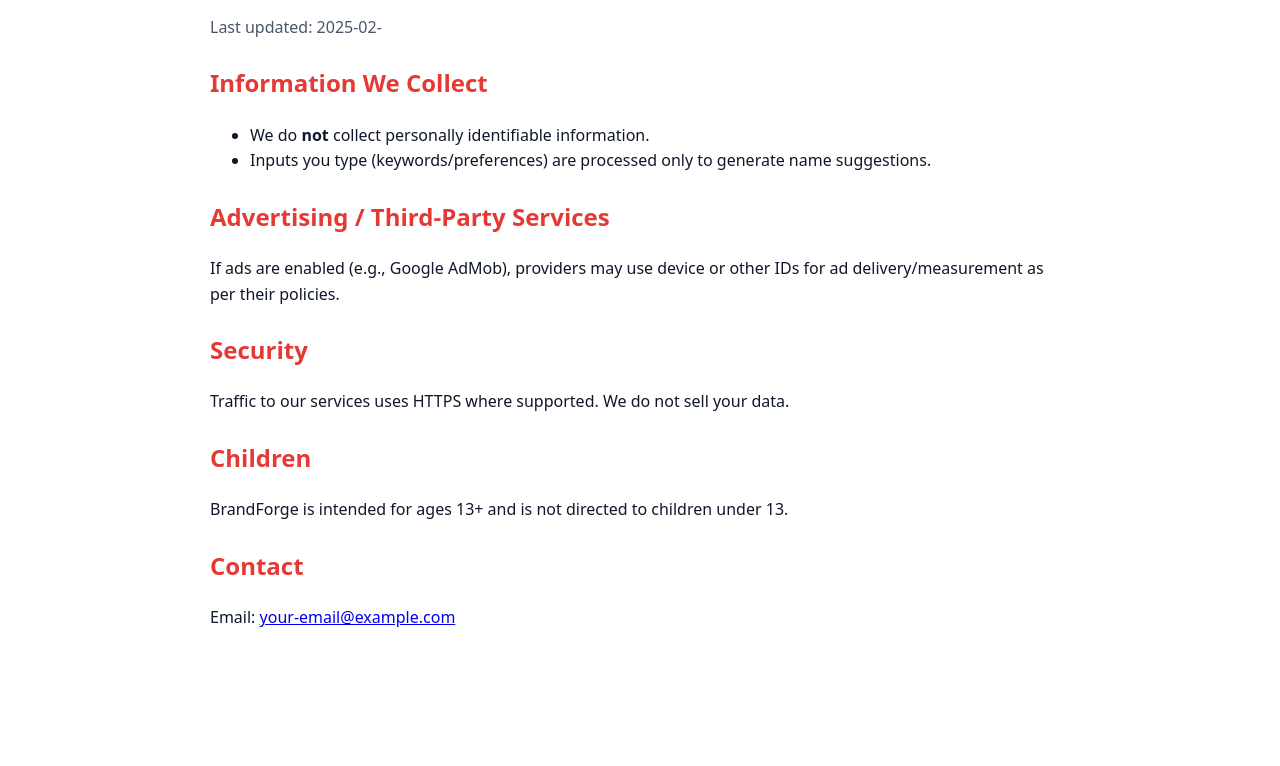
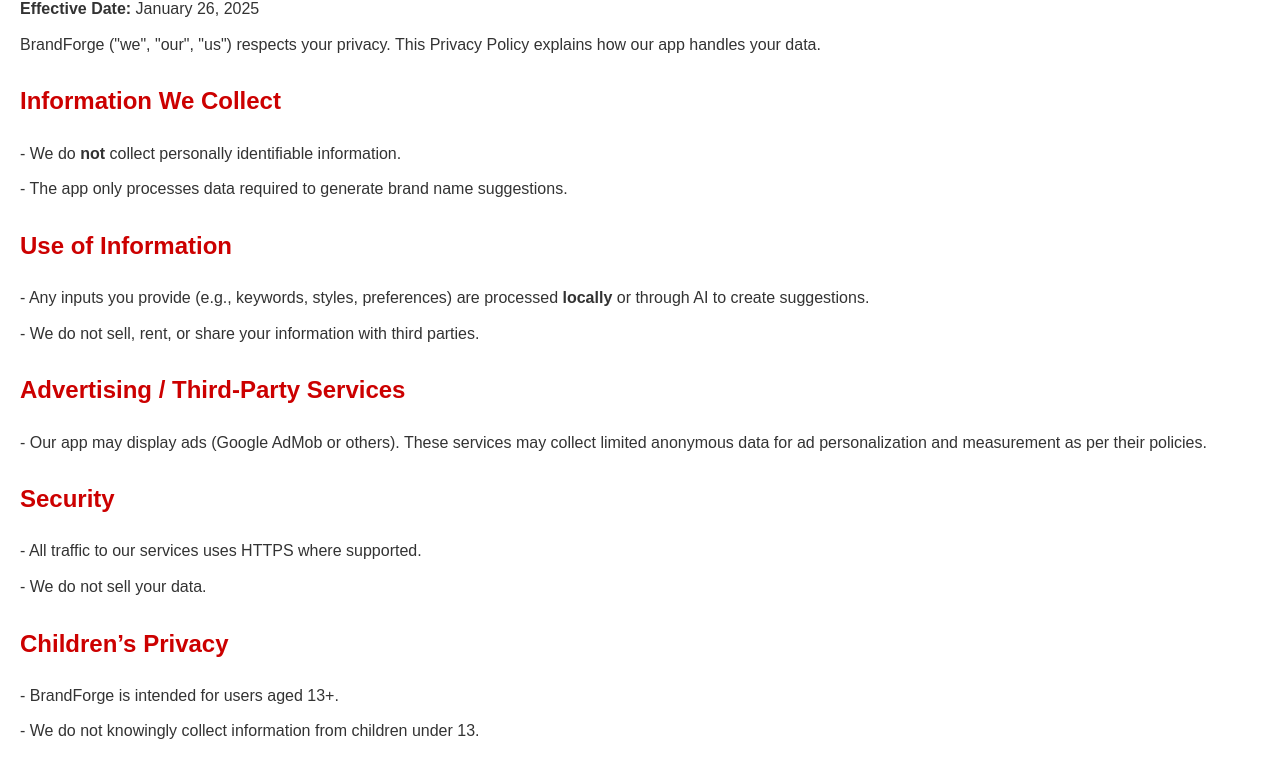
Before and after one commit to raghvendrprajapat/Brandforge-privacy-policy, a plain HTML site: page index.html in a window 1280 px wide. Shown: the part 98-864 px from the top of the page. Before the commit the page ends 800 px from the top, so only its background shows below. Drawn offline with Linux system fonts and the light colour scheme.

Commit message:
index.html

```diff
--- a/index.html
+++ b/index.html
@@ -2,34 +2,59 @@
 <html lang="en">
 <head>
   <meta charset="UTF-8" />
-  <meta name="viewport" content="width=device-width, initial-scale=1" />
-  <title>Privacy Policy – BrandForge</title>
+  <meta name="viewport" content="width=device-width, initial-scale=1.0" />
+  <title>Privacy Policy - BrandForge</title>
   <style>
-    body{font-family:system-ui,-apple-system,Segoe UI,Roboto,Arial,sans-serif;max-width:860px;margin:40px auto;padding:0 16px;line-height:1.6;color:#0f172a}
-    h1{color:#b71c1c} h2{margin-top:24px;color:#e53935}
-    .muted{color:#475569}
+    body {
+      font-family: Arial, sans-serif;
+      line-height: 1.6;
+      margin: 20px;
+      padding: 0;
+      background: #ffffff;
+      color: #333333;
+    }
+    h1 {
+      color: #b22222;
+      text-align: center;
+    }
+    h2 {
+      color: #cc0000;
+      margin-top: 25px;
+    }
+    p {
+      margin: 10px 0;
+    }
+    a {
+      color: #cc0000;
+    }
   </style>
 </head>
 <body>
   <h1>Privacy Policy for BrandForge</h1>
-  <p class="muted">Last updated: 2025-02-</p>
+  <p><strong>Effective Date:</strong> January 26, 2025</p>
+  <p>BrandForge ("we", "our", "us") respects your privacy. This Privacy Policy explains how our app handles your data.</p>
 
   <h2>Information We Collect</h2>
-  <ul>
-    <li>We do <strong>not</strong> collect personally identifiable information.</li>
-    <li>Inputs you type (keywords/preferences) are processed only to generate name suggestions.</li>
-  </ul>
+  <p>- We do <strong>not</strong> collect personally identifiable information.</p>
+  <p>- The app only processes data required to generate brand name suggestions.</p>
+
+  <h2>Use of Information</h2>
+  <p>- Any inputs you provide (e.g., keywords, styles, preferences) are processed <strong>locally</strong> or through AI to create suggestions.</p>
+  <p>- We do not sell, rent, or share your information with third parties.</p>
 
   <h2>Advertising / Third-Party Services</h2>
-  <p>If ads are enabled (e.g., Google AdMob), providers may use device or other IDs for ad delivery/measurement as per their policies.</p>
+  <p>- Our app may display ads (Google AdMob or others). These services may collect limited anonymous data for ad personalization and measurement as per their policies.</p>
 
   <h2>Security</h2>
-  <p>Traffic to our services uses HTTPS where supported. We do not sell your data.</p>
+  <p>- All traffic to our services uses HTTPS where supported.</p>
+  <p>- We do not sell your data.</p>
 
-  <h2>Children</h2>
-  <p>BrandForge is intended for ages 13+ and is not directed to children under 13.</p>
+  <h2>Children’s Privacy</h2>
+  <p>- BrandForge is intended for users aged 13+.</p>
+  <p>- We do not knowingly collect information from children under 13.</p>
 
-  <h2>Contact</h2>
-  <p>Email: <a href="mailto:your-email@example.com">your-email@example.com</a></p>
+  <h2>Contact Us</h2>
+  <p>If you have questions about this Privacy Policy, you can reach us at:</p>
+  <p>Email: <a href="mailto:raghvendrprajapat@gmail.com">raghvendrprajapat@gmail.com</a></p>
 </body>
 </html>
```
